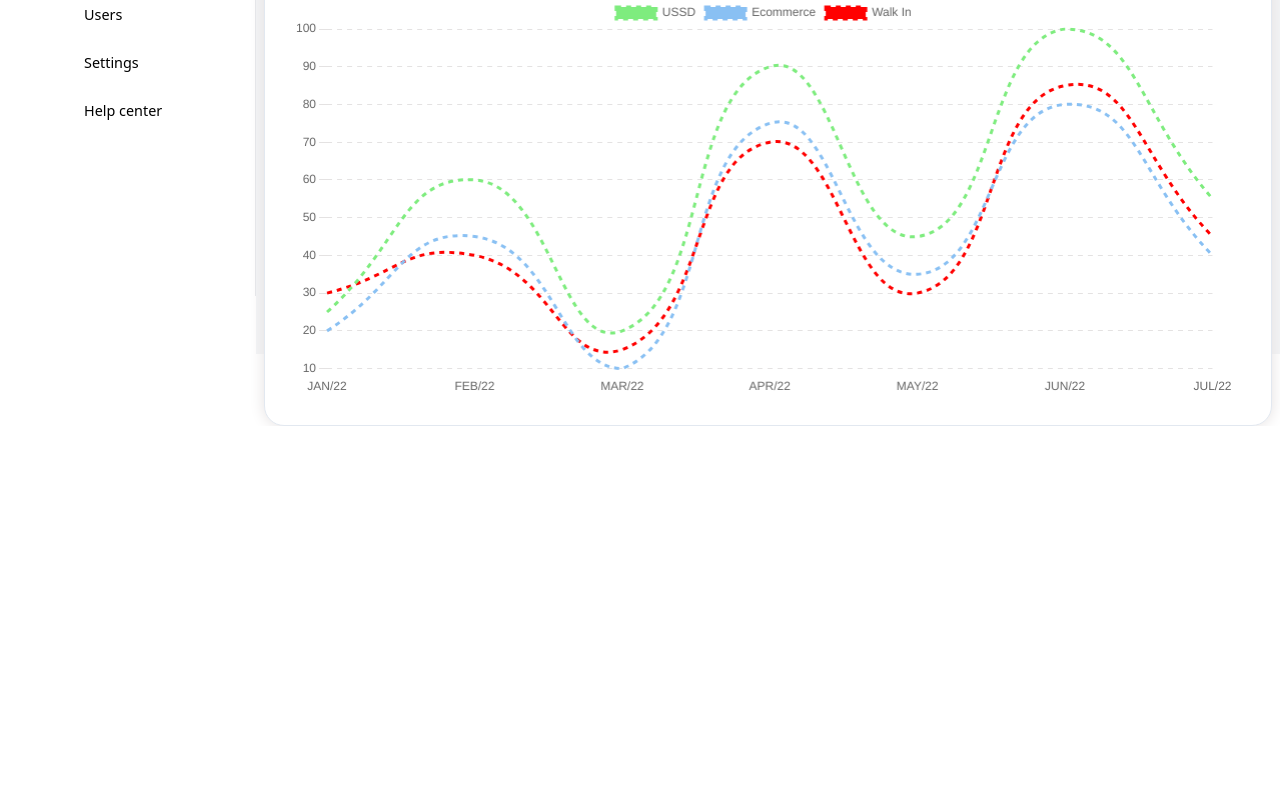
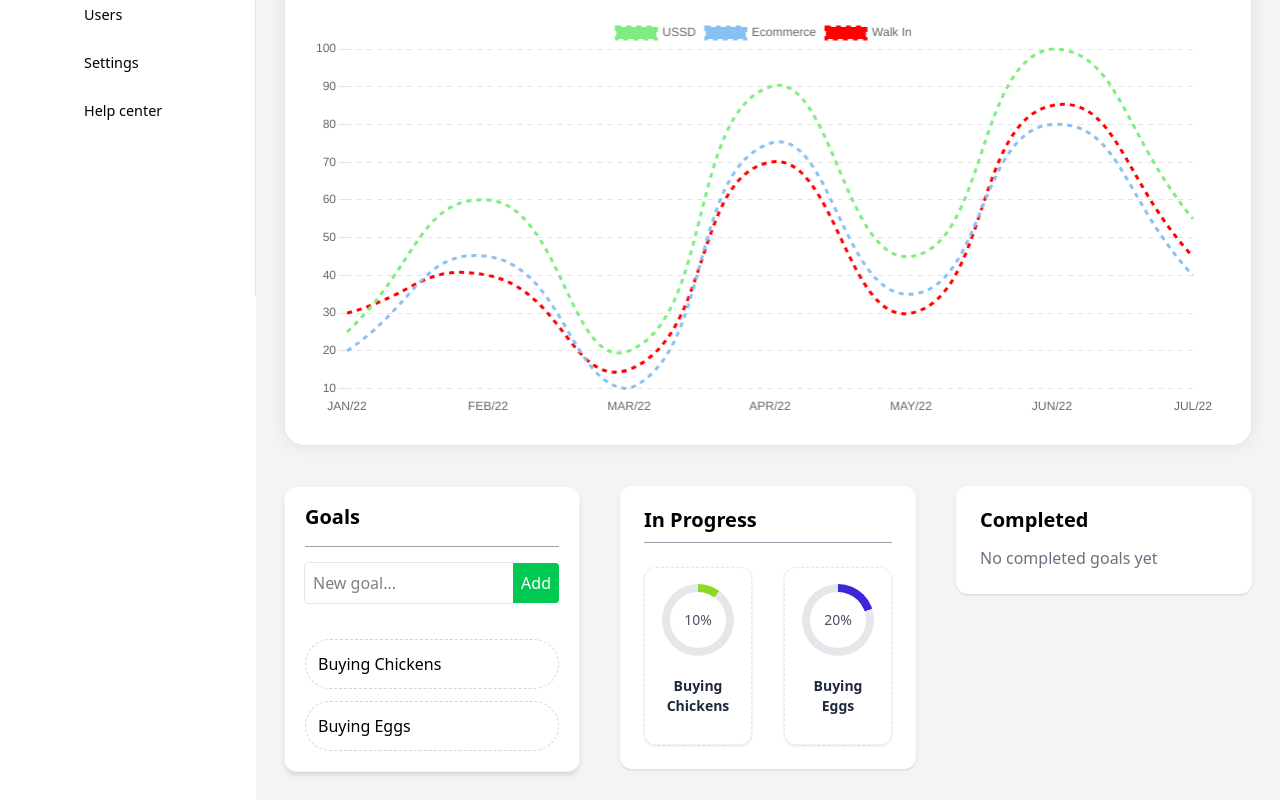
Before and after one commit to AgroInnovaGH/AgroInnovaBaseSystemFrontend, a Vue app: page /admin/analytics in a window 1280 px wide. Shown: the part 584-1384 px from the top of the page. Before the commit the page ends 1010 px from the top, so only its background shows below. Built offline with nearby package versions, Linux system fonts and the light colour scheme; some icons are missing.

Commit message:
adding goals, progress and achievements

```diff
--- a/src/views/Dashboard/analytics/MyAnalytics.vue
+++ b/src/views/Dashboard/analytics/MyAnalytics.vue
@@ -1,5 +1,5 @@
 <template>
-  <div class=" relative bg-gray-100 contain p-2 z-2">
+  <div class=" relative bg-gray-100 contain p-7 z-2">
     <div class="section relative border bg-white border-slate-200 top-5 p-5">
       <div class="flex flex-row  items-center justify-between h-10">
         <div class="tracking-wide">
@@ -38,20 +38,22 @@
           <DropDown v-for="item in chartData" :item="item" :key="item.label" />
         </div>
       </div>
-    </div>
+     </div>
       </header>
       <LineChart />
     </div>
+    <GoalsTab />
   </div>
 </template>
 
 <script setup lang="ts">
+import { chartData } from './chart/chartData';
+import { analyticsData } from './analyticsData';
 import { IconDotsVertical } from '@tabler/icons-vue';
 import AnalyticsCards from './AnalyticsCards.vue';
-import { analyticsData } from './analyticsData';
 import LineChart from './chart/LineChart.vue';
-import { chartData } from './chart/chartData';
 import DropDown from './chart/DropDown.vue';
+import GoalsTab from './goals/GoalsTab.vue';
 
 
 
--- /dev/null
+++ b/src/views/Dashboard/analytics/goals/CompletedTabContent.vue
@@ -0,0 +1,28 @@
+<script setup lang="ts">
+import { useGoalsStore } from './goals';
+import { computed } from 'vue'
+
+const store = useGoalsStore();
+const completedGoals = computed(() =>
+store.goals.filter(goal => goal.id === 100 )
+);
+</script>
+
+<template>
+  <div class="bg-white p-6 rounded-xl shadow p-5">
+    <h2 class="text-xl font-bold mb-4">Completed</h2>
+
+    <div v-if="completedGoals.length === 0" class="text-gray-500">No completed goals yet</div>
+
+    <ul class="space-y-2">
+      <li
+        v-for="goal in completedGoals"
+        :key="goal.id"
+        class="p-3 bg-green-50 rounded flex items-center gap-2"
+      >
+        <span class="text-green-600 font-bold">✓</span>
+        {{ goal.goalLabel  }}
+      </li>
+    </ul>
+  </div>
+</template>
--- /dev/null
+++ b/src/views/Dashboard/analytics/goals/GoalsTab.vue
@@ -0,0 +1,13 @@
+<template>
+  <div class="relative grid lg:grid-cols-3 md:grid-cols-2 sm:grid-col-1 gap-10 rounded-[20px] mt-30 items-start">
+    <GoalsTabContent />
+    <ProgressTabContent />
+    <CompletedTabContent />
+  </div>
+</template>
+
+<script setup lang="ts">
+import GoalsTabContent from './GoalsTabContent.vue';
+import ProgressTabContent from './ProgressTabContent.vue';
+import CompletedTabContent from './CompletedTabContent.vue';
+</script>
--- /dev/null
+++ b/src/views/Dashboard/analytics/goals/GoalsTabContent.vue
@@ -0,0 +1,65 @@
+<script setup lang="ts">
+import { ref } from 'vue';
+import { useGoalsStore, type Data } from './goals';
+import MyModal from './MyModal.vue';
+import { storeToRefs } from 'pinia';
+// import { useToast } from 'vue-Toastification'
+
+
+// const toast = useToast()
+
+const store = useGoalsStore();
+
+const { isActive } = storeToRefs(store);
+const { toggleModal } = store;
+
+const newGoalName = ref('');
+
+const addGoal = () => {
+  if (!newGoalName.value.trim()) return;
+  store.addGoal(newGoalName.value.trim());
+  // toast.success("Goal added successfully 🎉");
+  newGoalName.value = '';
+};
+
+function showModal(value: Data) {
+  data.value = value;
+  toggleModal(true);
+}
+
+const data = ref<Data>({ id: 0, goalLabel: '' });
+
+const { goals } = storeToRefs(store)
+</script>
+
+<template>
+  <MyModal :data="data" v-if="isActive" />
+  <div class="bg-white rounded-xl shadow-md border border-slate-100 p-5">
+    <h2 class="text-xl h-10 font-bold border-b border-gray-400 mb-4">Goals</h2>
+
+    <form @submit.prevent class="flex mb-9">
+      <input
+        v-model="newGoalName"
+        placeholder="New goal..."
+        class="flex-1 border-none p-2 rounded-l w-50"
+      />
+      <button
+        @click="addGoal"
+        class="bg-green-500 hover:bg-green-600 cursor-pointer text-white px-2 py-2 rounded-r"
+      >
+        Add
+      </button>
+    </form>
+
+    <ul class="space-y-3">
+      <li
+        v-for="goal in goals"
+        :key="goal.id"
+        class="p-3 hover:bg-gray-200 border border-gray-300 border-dashed rounded-full"
+        @click="showModal(goal)"
+      >
+        {{ goal.goalLabel }}
+      </li>
+    </ul>
+  </div>
+</template>
--- /dev/null
+++ b/src/views/Dashboard/analytics/goals/MyModal.vue
@@ -0,0 +1,55 @@
+<template>
+  <div class="fixed inset-0 modal text-black z-1  flex justify-center items-center">
+    <div class="bg-white   p-5 rounded-[30px]">
+      <h1 class="text-xl font-bold border-b h-10 border-gray-400">{{ goalLabel }}</h1>
+      <p class="text-sm mt-2 text-gray-600">Click remove to delete / remove specified goal</p>
+      <div class="flex justify-center gap-5">
+        <button @click="closeModal" class="mt-10 flex px-9 py-2 bg-green-500 cursor-pointer hover:bg-green-600 rounded-[10px] text-white font-bold"><IconCircleXFilled />Close</button>
+        <button @click="removeGoal" class="mt-10 px-9 py-2  bg-red-500 cursor-pointer flex hover:bg-red-600 rounded-[10px] text-white font-bold"><IconTrashXFilled />Remove</button>
+      </div>
+    </div>
+  </div>
+</template>
+
+<script setup lang="ts">
+import { toRefs } from 'vue';
+import type { Data } from './goals';
+import { useGoalsStore } from './goals';
+import { IconTrashXFilled, IconCircleXFilled } from '@tabler/icons-vue'
+// import { useToast } from 'vue-Toastification'
+
+// const toast = useToast()
+
+const store = useGoalsStore()
+
+const prop = defineProps<{
+  data: Data;
+}>();
+
+const { id, goalLabel } = toRefs(prop.data);
+
+const closeModal = () => {
+  store.toggleModal(false)
+}
+
+const removeGoal = () => {
+  store.removeGoal(id.value)
+  store.toggleModal(false)
+  // toast.error("Goal removed ")
+}
+</script>
+
+<style scoped>
+.modal {
+  background: rgba(7, 7, 7, 0.3);
+  backdrop-filter: blur(2px);
+}
+
+button {
+  transition: 0.3s ease-in;
+}
+
+button:hover {
+  transform: translate(0, -5px)
+}
+</style>
--- /dev/null
+++ b/src/views/Dashboard/analytics/goals/ProgressTabContent.vue
@@ -0,0 +1,69 @@
+<script setup lang="ts">
+import { computed } from 'vue';
+import { storeToRefs } from 'pinia';
+import { useGoalsStore } from './goals';
+
+const store = useGoalsStore();
+const { goals } = storeToRefs(store);
+
+function randomColor(): string {
+  const hue = Math.floor(Math.random() * 360);
+  return `hsl(${hue}, 70%, 50%)`;
+}
+
+const goalColors = computed(() => {
+  const map: Record<number, string> = {};
+  for (const goal of goals.value) {
+    map[goal.id] = randomColor();
+  }
+  return map;
+});
+</script>
+
+<template>
+  <div class="bg-white p-6 rounded-xl shadow">
+    <h2 class="text-xl font-bold mb-6 border-b border-gray-400 pb-3">
+      In Progress
+    </h2>
+
+    <div v-if="goals.length === 0" class="text-center py-10 text-gray-500 italic">
+      No goals in progress yet
+    </div>
+
+    <div v-else class="grid grid-cols-1 sm:grid-cols-2 lg:grid-cols-2 gap-8">
+      <div
+        v-for="goal in goals"
+        :key="goal.id"
+        class="flex flex-col items-center rounded-xl border border-dashed border-gray-200 shadow-sm hover:shadow-md transition-shadow hover:shadow-green-300 p-3"
+      >
+        <div class="relative w-20 h-20 mb-4">
+          <div class="absolute inset-1 rounded-full bg-gray-200"></div>
+
+          <div
+            class="absolute inset-1 rounded-full transition-all duration-1000 ease-out"
+            :style="{
+              background: `conic-gradient(
+                ${goalColors[goal.id]} ${goal.id * 3.6}deg,
+                transparent ${goal.id * 3.6}deg 360deg
+              )`
+            }"
+          ></div>
+
+          <div class="absolute inset-3 rounded-full bg-white flex items-center justify-center">
+            <span class="text-lg text-sm font-medium text-gray-600">
+              {{ goal.id }}%
+            </span>
+          </div>
+        </div>
+
+        <div class="text-center font-bold text-sm text-gray-800 mb-4 px-2">
+          {{ goal.goalLabel }}
+        </div>
+      </div>
+    </div>
+  </div>
+</template>
+
+<style scoped>
+
+</style>
--- /dev/null
+++ b/src/views/Dashboard/analytics/goals/goals.ts
@@ -0,0 +1,36 @@
+import { defineStore } from 'pinia';
+
+export type Data = {
+  id: number;
+  goalLabel: string;
+};
+
+export const useGoalsStore = defineStore('goals', {
+  state: () => ({
+    goals: [
+      {
+        id: 10,
+        goalLabel: 'Buying Chickens',
+      },
+      {
+        id: 20,
+        goalLabel: 'Buying Eggs',
+      },
+    ],
+    isActive: false
+  }),
+  actions: {
+    addGoal(goalLabel: string) {
+      this.goals.push({
+        id: this.goals.length + 1,
+        goalLabel: goalLabel,
+      });
+    },
+    toggleModal(value: boolean) {
+      this.isActive = value
+    },
+    removeGoal(id: number) {
+      this.goals = this.goals.filter(goal => goal.id !== id)
+    }
+  },
+});
```
